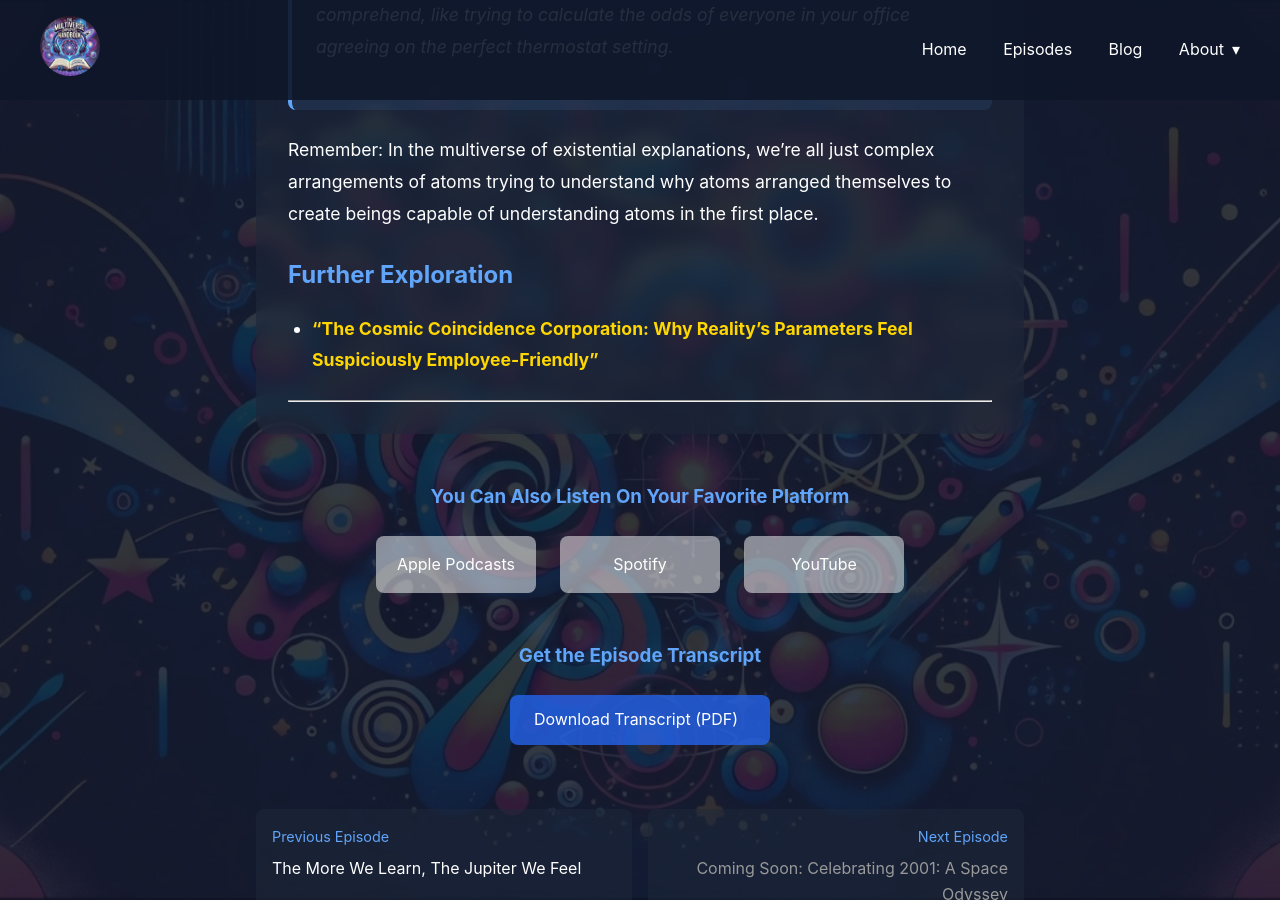
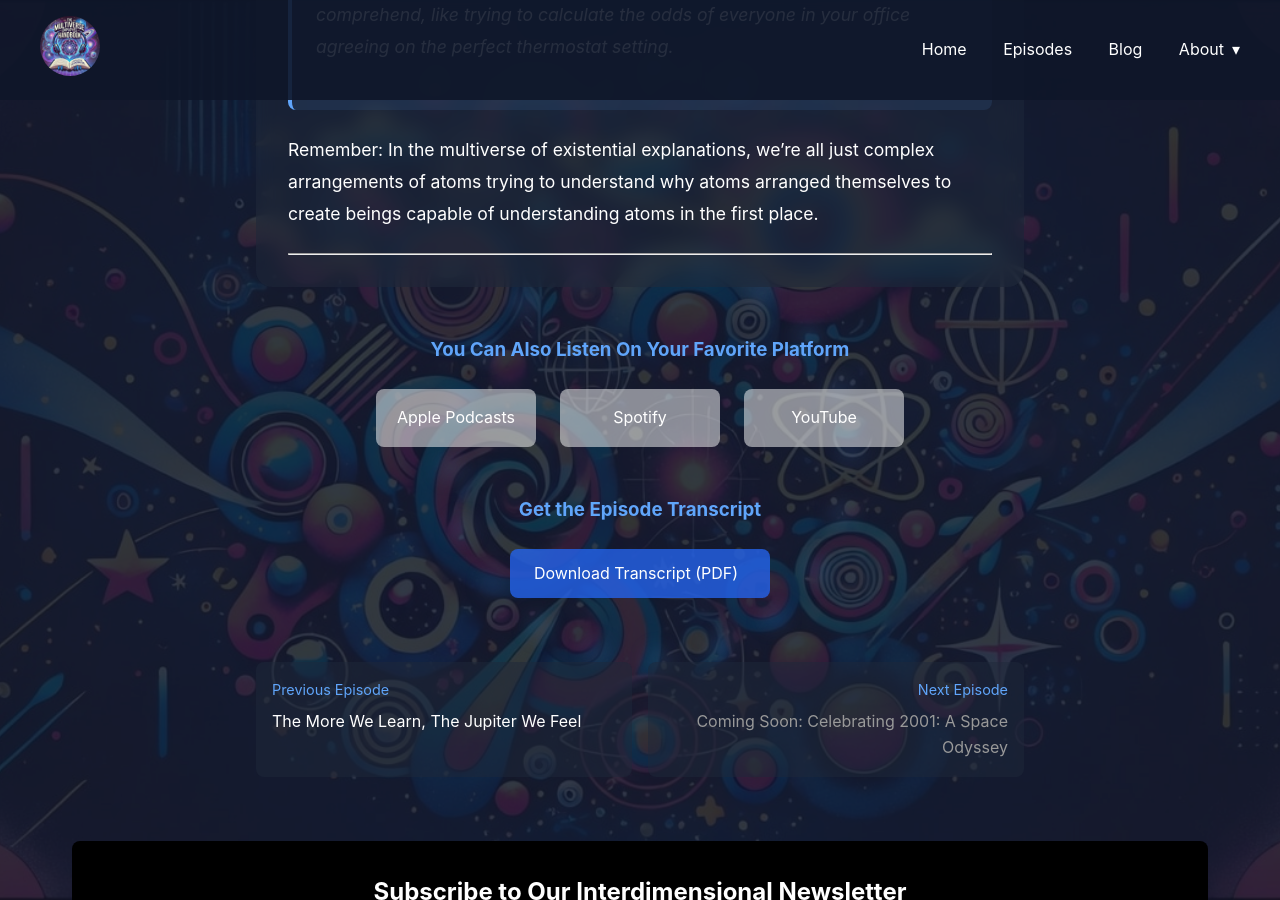
Before and after one commit to forward6/tmeh, a Jekyll site: the page built from _episodes/2025-04-01-anthropic-principle.md, in a window 1280 px wide and 900 px high, scrolled down 2221 px. Built offline with Jekyll 4.4.1, drawn with Linux system fonts in a browser that asks for light colours.

Commit message:
removed further reading

```diff
--- a/_episodes/2025-04-01-anthropic-principle.md
+++ b/_episodes/2025-04-01-anthropic-principle.md
@@ -34,7 +34,5 @@ From string theory to cosmological natural selection, modern physics continues e
 
 Remember: In the multiverse of existential explanations, we're all just complex arrangements of atoms trying to understand why atoms arranged themselves to create beings capable of understanding atoms in the first place.
 
-## Further Exploration
-* ["The Cosmic Coincidence Corporation: Why Reality's Parameters Feel Suspiciously Employee-Friendly"](/blog/cosmic-coincidence-corporation/)
 
 ---
```
